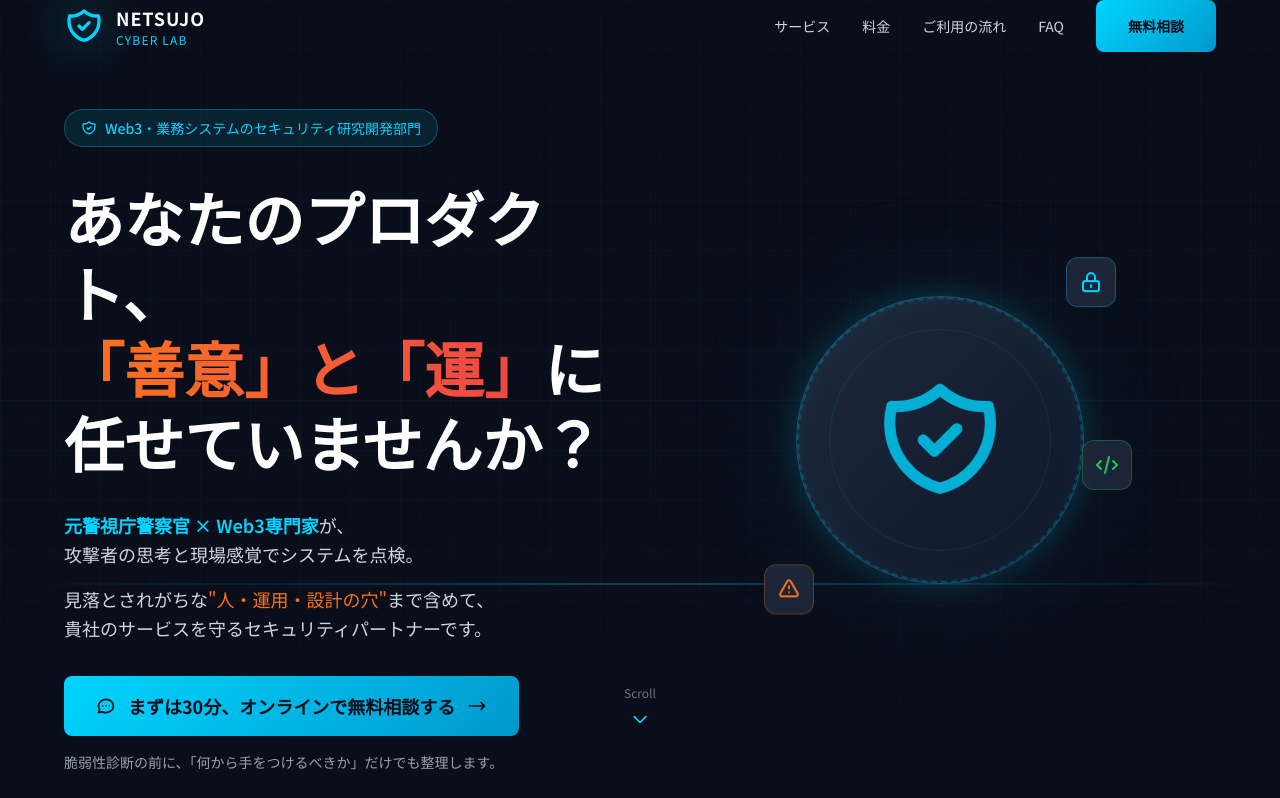
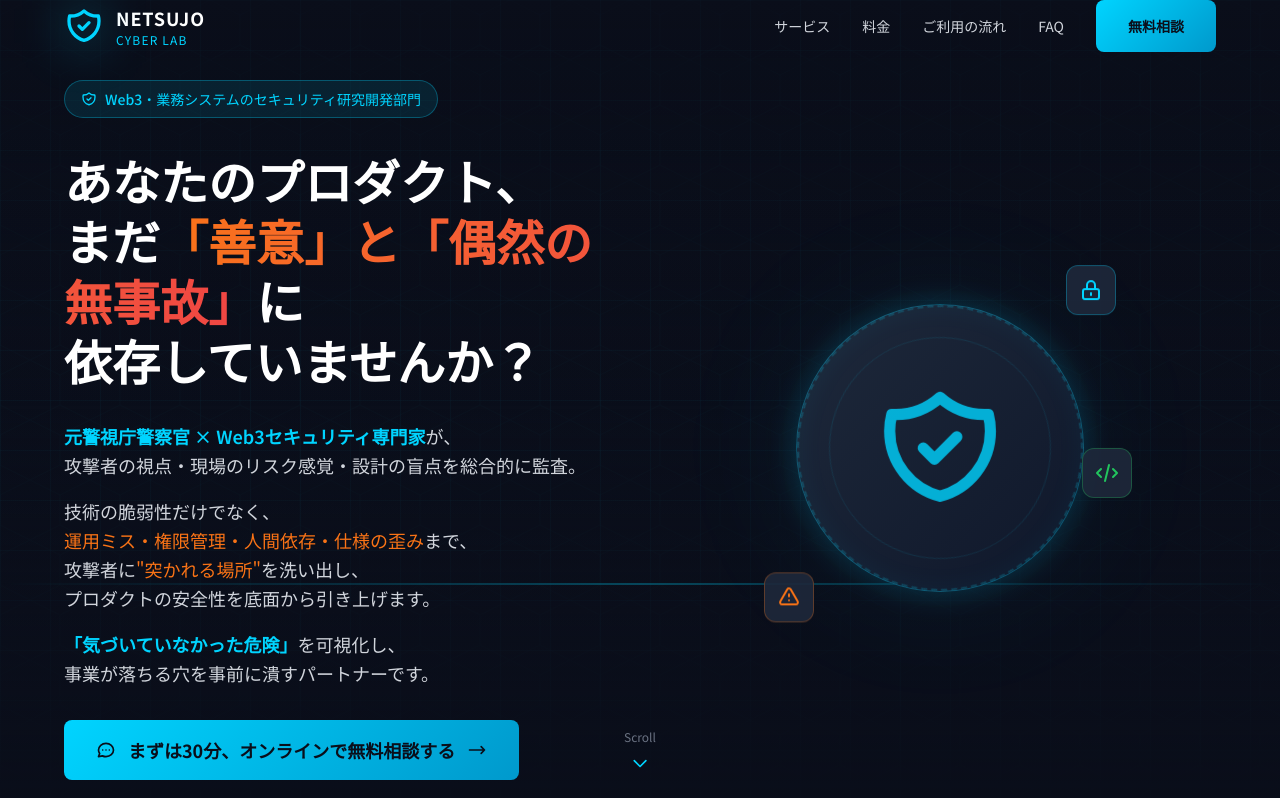
Before and after one commit to suirindo/netsujo-cyber-lab, a Next.js app: page / in a window 1280 px wide. Shown: the top 798 px of the page. Built offline with nearby package versions, Linux system fonts and the light colour scheme; a web font is replaced by a local one.

Commit message:
update: ヒーローセクションのコピーを更新

```diff
--- a/app/page.tsx
+++ b/app/page.tsx
@@ -229,29 +229,38 @@ function HeroSection() {
             </div>
 
             {/* キャッチコピー */}
-            <h1 className="text-4xl md:text-5xl lg:text-6xl font-bold leading-tight">
+            <h1 className="text-3xl md:text-4xl lg:text-5xl font-bold leading-tight">
               <span className="text-white">あなたのプロダクト、</span>
               <br />
+              <span className="text-white">まだ</span>
               <span className="text-transparent bg-clip-text bg-gradient-to-r from-warning-orange to-warning-red">
-                「善意」と「運」
+                「善意」と「偶然の無事故」
               </span>
               <span className="text-white">に</span>
               <br />
-              <span className="text-white">任せていませんか？</span>
+              <span className="text-white">依存していませんか？</span>
             </h1>
 
             {/* サブコピー */}
-            <div className="space-y-4 text-lg text-gray-300 leading-relaxed">
+            <div className="space-y-4 text-base md:text-lg text-gray-300 leading-relaxed">
               <p>
-                <span className="text-cyber-blue font-semibold">元警視庁警察官 × Web3専門家</span>が、
+                <span className="text-cyber-blue font-semibold">元警視庁警察官 × Web3セキュリティ専門家</span>が、
                 <br className="hidden sm:block" />
-                攻撃者の思考と現場感覚でシステムを点検。
+                攻撃者の視点・現場のリスク感覚・設計の盲点を総合的に監査。
               </p>
               <p>
-                見落とされがちな
-                <span className="text-warning-orange">"人・運用・設計の穴"</span>まで含めて、
+                技術の脆弱性だけでなく、
                 <br className="hidden sm:block" />
-                貴社のサービスを守るセキュリティパートナーです。
+                <span className="text-warning-orange">運用ミス・権限管理・人間依存・仕様の歪み</span>まで、
+                <br className="hidden sm:block" />
+                攻撃者に<span className="text-warning-orange">"突かれる場所"</span>を洗い出し、
+                <br className="hidden sm:block" />
+                プロダクトの安全性を底面から引き上げます。
+              </p>
+              <p>
+                <span className="text-cyber-blue font-semibold">「気づいていなかった危険」</span>を可視化し、
+                <br className="hidden sm:block" />
+                事業が落ちる穴を事前に潰すパートナーです。
               </p>
             </div>
 
```
